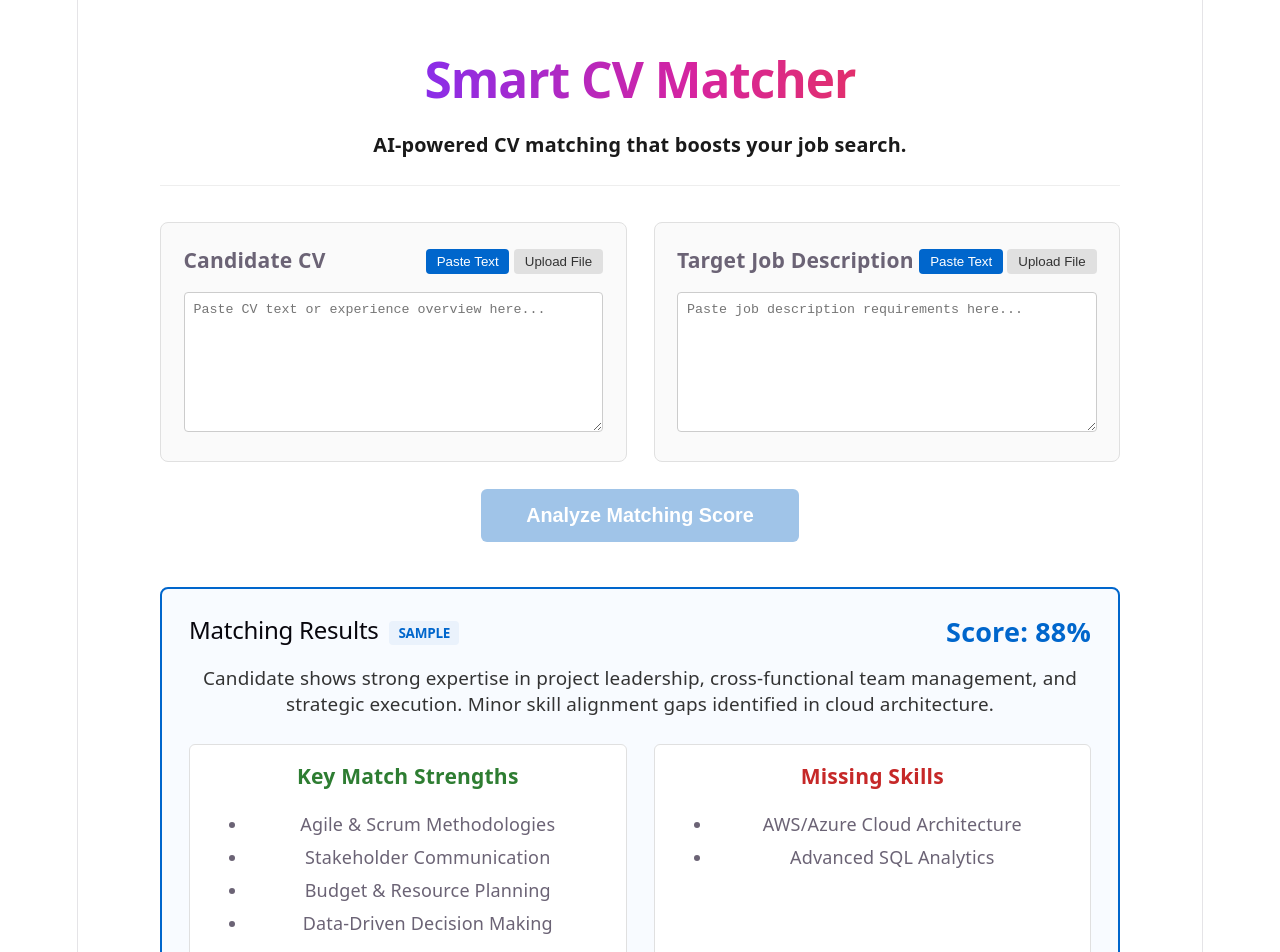
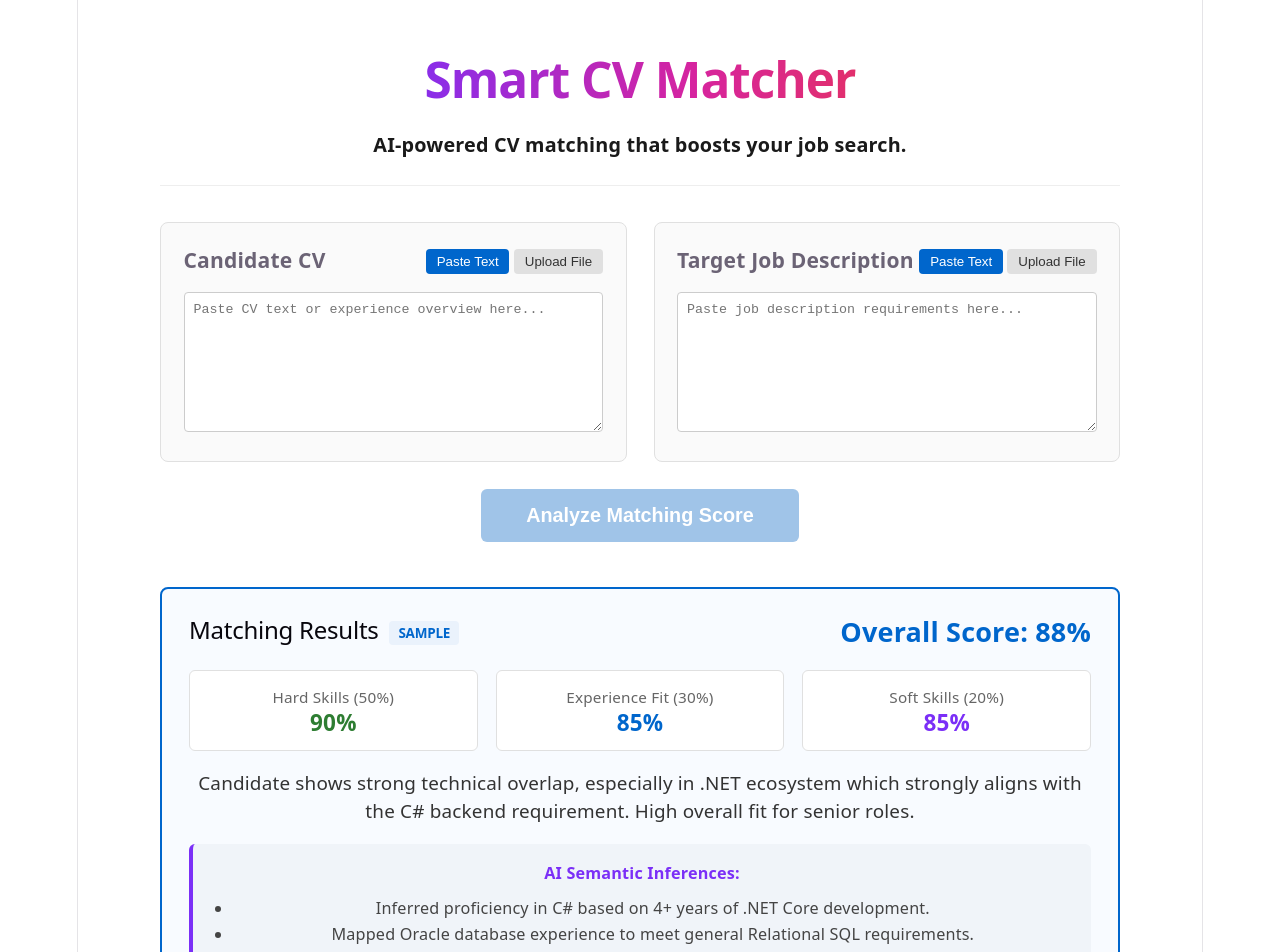
Before and after one commit to peytonmou/smartMatcher, a React (Vite) app: page / in a window 1280 px wide. Shown: the top 952 px of the page. Built offline with nearby package versions, Linux system fonts and the light colour scheme.

Commit message:
add multi-dimension scores & AI semantic inferences

```diff
--- a/src/App.tsx
+++ b/src/App.tsx
@@ -2,21 +2,38 @@ import { useState } from 'react';
 import type { ChangeEvent } from 'react';
 
 // 1. Interface for our AI Response
+interface DimensionScores {
+  hardSkillsScore: number;
+  experienceScore: number;
+  transferableSkillsScore: number;
+}
+
 interface AnalysisResult {
   matchPercentage: number;
+  dimensionScores?: DimensionScores;  // add the multi-dimension scores
   candidateSummary: string;
   strengths: string[];
   missingSkills: string[];
+  semanticInferences?: string[];    // add semantic inference array
   tailoredElevatorPitch: string;
 }
 
 // Sample Mock Data for the "View Sample Result" feature
 const SAMPLE_RESULT: AnalysisResult = {
   matchPercentage: 88,
-  candidateSummary: "Candidate shows strong expertise in project leadership, cross-functional team management, and strategic execution. Minor skill alignment gaps identified in cloud architecture.",
-  strengths: ["Agile & Scrum Methodologies", "Stakeholder Communication", "Budget & Resource Planning", "Data-Driven Decision Making"],
-  missingSkills: ["AWS/Azure Cloud Architecture", "Advanced SQL Analytics"],
-  tailoredElevatorPitch: "Results-oriented leader with 5+ years of driving complex cross-functional projects to completion. Proven track record in optimizing operational workflows and delivering high-impact team outcomes."
+  dimensionScores: {
+    hardSkillsScore: 90,
+    experienceScore: 85,
+    transferableSkillsScore: 85
+  },
+  candidateSummary: "Candidate shows strong technical overlap, especially in .NET ecosystem which strongly aligns with the C# backend requirement. High overall fit for senior roles.",
+  strengths: ["C# & .NET Core Ecosystem", "Agile & Scrum Methodologies", "Stakeholder Communication", "Relational Databases (Oracle/SQL)"],
+  missingSkills: ["AWS Cloud Native Architecture", "GraphQL APIs"],
+  semanticInferences: [
+    "Inferred proficiency in C# based on 4+ years of .NET Core development.",
+    "Mapped Oracle database experience to meet general Relational SQL requirements."
+  ],
+  tailoredElevatorPitch: "Results-oriented C#/.NET Developer with 5+ years of building scalable enterprise systems. Proven ability to bridge legacy databases like Oracle with modern backend APIs."
 };
 
 const MAX_FILE_SIZE_MB= 5;
@@ -131,7 +148,7 @@ export default function App() {
   setIsLoading(true);
   setResult(null);
 
-  const API_URL = import.meta.env.VITE_API_URL || 'http://localhost:8000';
+  const API_URL = import.meta.env.VITE_API_URL || 'http://127.0.0.1:8000';
   try {
     const response = await fetch(`${API_URL}/api/match`, {
       method: 'POST',
@@ -359,13 +376,46 @@ export default function App() {
               )}
             </h2>
             <span style={{ fontSize: '1.5rem', fontWeight: 'bold', color: '#0066cc' }}>
-              Score: {result.matchPercentage}%
+              Overall Score: {result.matchPercentage}%
             </span>
           </div>
 
-          <p style={{ marginTop: '1rem', fontSize: '1.05rem', color: '#333' }}>
+          {/* Multi-Dimension Scores */}
+          {result.dimensionScores && (
+            <div style={{ display: 'grid', gridTemplateColumns: '1fr 1fr 1fr', gap: '1rem', marginTop: '1.25rem' }}>
+              <div style={{ backgroundColor: '#fff', padding: '0.75rem', borderRadius: '6px', textAlign: 'center', border: '1px solid #e0e0e0'}}>
+                <div style={{ fontSize: '0.85rem', color:'#666'}}>Hard Skills (50%)</div>
+                <div style={{ fontSize: '1.25rem', fontWeight: 'bold', color: '#2e7d32'}}>{result.dimensionScores.hardSkillsScore ?? 0}%</div>
+              </div>
+
+            <div style={{backgroundColor: '#fff', padding: '0.75rem', borderRadius: '6px', textAlign: 'center', border: '1px solid #e0e0e0'}}>
+              <div style={{fontSize: '0.85rem', color:'#666'}}>Experience Fit (30%)</div>
+              <div style={{fontSize: '1.25rem', fontWeight: 'bold', color: '#0066cc'}}>{result.dimensionScores.experienceScore ?? 0}%</div>
+              </div>
+
+            <div style={{backgroundColor: '#fff', padding: '0.75rem', borderRadius: '6px', textAlign: 'center', border: '1px solid #e0e0e0'}}>
+              <div style={{fontSize: '0.85rem', color:'#666'}}>Soft Skills (20%)</div>
+              <div style={{fontSize: '1.25rem', fontWeight: 'bold', color: '#7b2ff7' }}>{result.dimensionScores.transferableSkillsScore ?? 0}%</div>
+              </div>
+            </div>
+          )}
+
+          <p style={{ marginTop: '1rem', fontSize: '1.05rem', color: '#333', lineHeight:1.5 }}>
             {result.candidateSummary}
           </p>
+
+          {/*AI Semantic Inference Content */}
+          {result.semanticInferences && result.semanticInferences.length > 0 && (
+            <div style={{marginTop: '1rem', padding: '0.85rem 1rem', backgroundColor: '#f0f4f9', borderRadius: '6px', borderLeft: '4px solid #7b2ff7' }}>
+              <strong style={{color: '#7b2ff7', fontSize: '0.9rem'}}>AI Semantic Inferences:</strong>
+              <ul style={{margin: '0.5rem 0 0', paddingLeft: '1.2rem', fontSize: '0.9rem', color: '#444'}}>
+                {result.semanticInferences.map((inf, i) => (
+                  <li key={i}>{inf}
+                  </li>
+                ))}
+              </ul>
+              </div>
+          )}
 
           <div style={{ display: 'grid', gridTemplateColumns: '1fr 1fr', gap: '1.5rem', marginTop: '1.5rem' }}>
             <div style={{ backgroundColor: '#fff', padding: '1rem', borderRadius: '6px', border: '1px solid #e0e0e0' }}>
```
Also changed, not shown: 1 other file (tests, documents, lock files or other folders).
